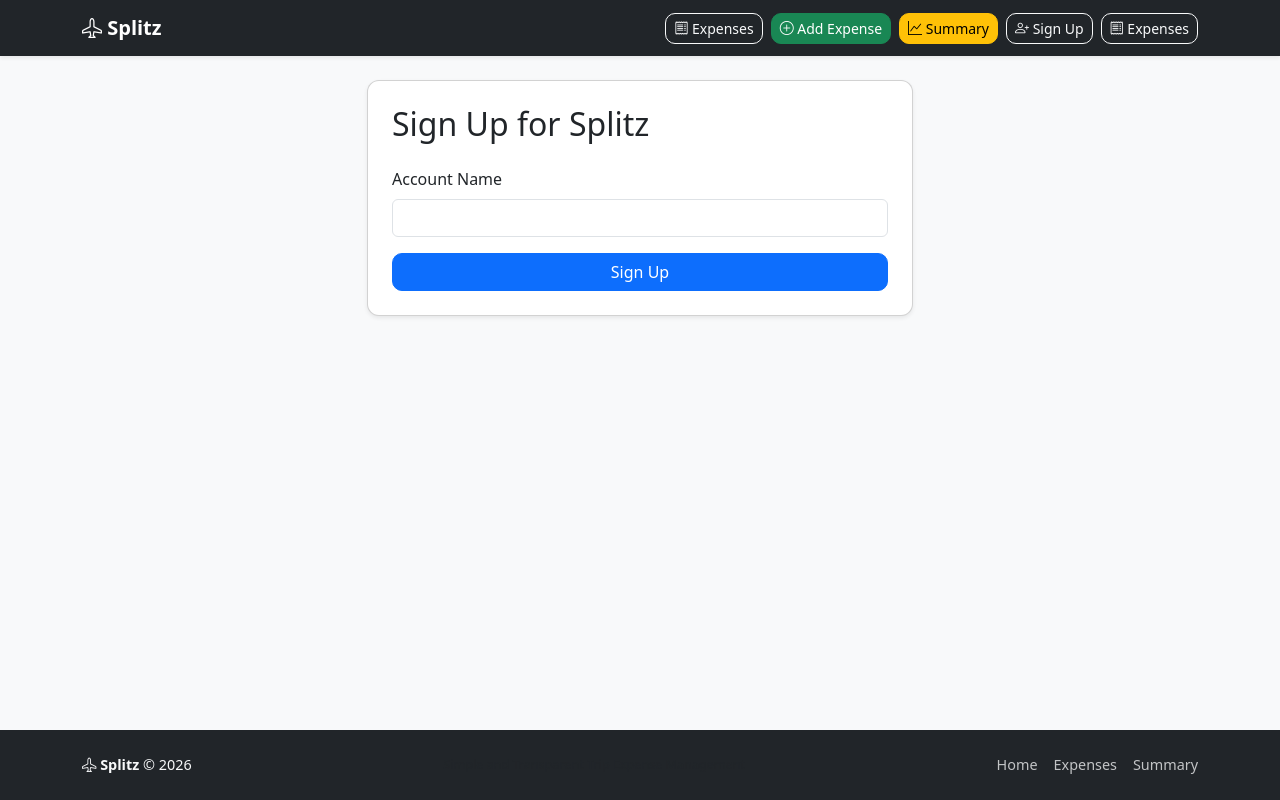
After one commit to sirocorriga-hash/Project-module-two, a Flask app: page /signup in a window 1280 px wide. The commit adds this page. Run offline with Flask 3, Linux system fonts and the light colour scheme.

Commit message:
created a new file: templates/signup.html

```diff
--- a/app.py
+++ b/app.py
@@ -1,5 +1,5 @@
 from flask import Flask, render_template, request, redirect, url_for
-from data import expenses, people
+from data import expenses, people, users
 
 app = Flask(__name__)
 
@@ -38,5 +38,36 @@ def summary():
 
     return render_template("summary.html", balances=balances)
 
+@app.route("/signup", methods=["GET", "POST"])
+def signup():
+    if request.method == "POST":
+        username = request.form["username"]
+        if username not in people:
+            people.append(username)
+            users.append({"username": username})
+        return redirect(url_for("home"))
+
+    return render_template("signup.html")
+
 if __name__ == "__main__":
     app.run(debug=True)
+
+
+
+    class Counter:
+
+        def __init__(self):
+
+            self.value = 0
+
+
+
+    def decrement(self, amount=1):
+
+        self.value -= amount
+
+
+
+    def reset(self):
+
+        self.value = 0
--- a/data.py
+++ b/data.py
@@ -1,3 +1,5 @@
 expenses = []
 
 people = ["Siro", "Claudia", "Meave", "Patrick"]
+
+users = []
--- a/templates/base.html
+++ b/templates/base.html
@@ -42,6 +42,16 @@
                 <i class="bi bi-graph-up"></i>
                 <span class="d-none d-sm-inline">Summary</span>
             </a>
+
+            <a class="btn btn-outline-light btn-sm" href="/signup" aria-label="Sign Up">
+                <i class="bi bi-person-plus"></i>
+                <span class="d-none d-sm-inline">Sign Up</span>
+            </a>
+
+            <a class="btn btn-outline-light btn-sm" href="/expenses" aria-label="Expenses">
+                <i class="bi bi-receipt"></i>
+                <span class="d-none d-sm-inline">Expenses</span>
+            </a>
         </div>
 
     </div>
--- /dev/null
+++ b/templates/signup.html
@@ -0,0 +1,20 @@
+{% extends "base.html" %}
+
+{% block title %}Sign Up - Splitz{% endblock %}
+
+{% block content %}
+<div class="row justify-content-center">
+    <div class="col-md-6">
+        <div class="card shadow-sm p-4">
+            <h2 class="mb-4">Sign Up for Splitz</h2>
+            <form method="POST">
+                <div class="mb-3">
+                    <label for="username" class="form-label">Account Name</label>
+                    <input type="text" class="form-control" id="username" name="username" required>
+                </div>
+                <button type="submit" class="btn btn-primary w-100">Sign Up</button>
+            </form>
+        </div>
+    </div>
+</div>
+{% endblock %}
```
